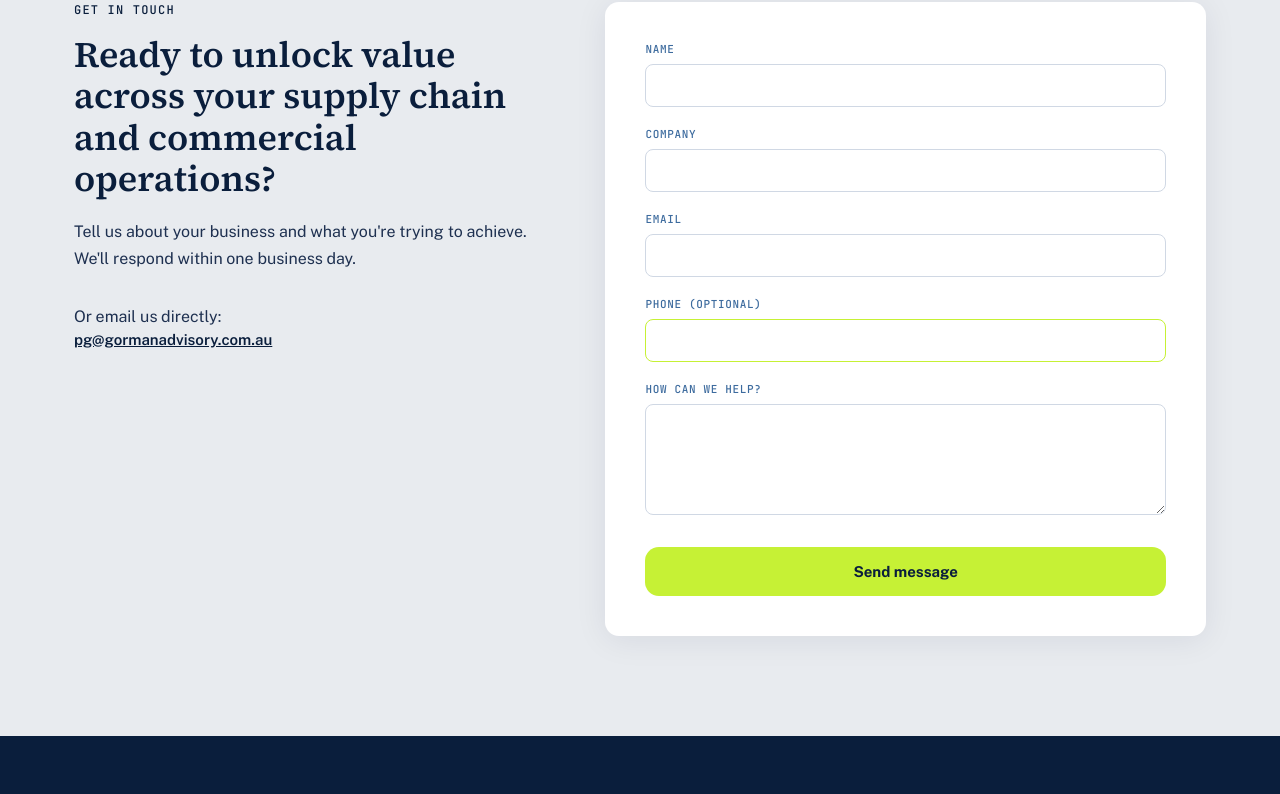
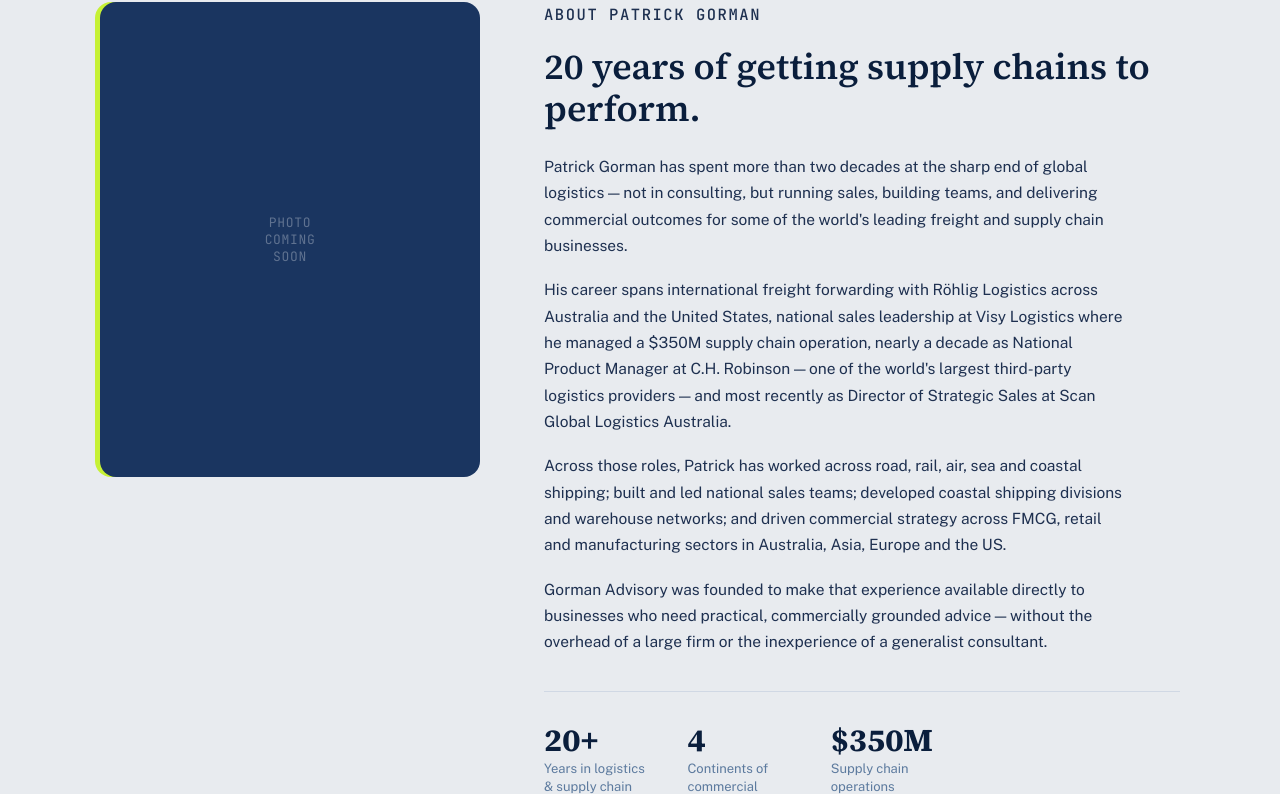
Before and after one commit to aegooding/gorman-advisory, a website: page index.html in a window 1280 px wide. Shown: the part 3830-4624 px from the top of the page. Drawn offline with nearby package versions, Linux system fonts and the light colour scheme.

Commit message:
Add founder bio section with placeholder photo

```diff
--- a/index.html
+++ b/index.html
@@ -387,6 +387,127 @@
     margin-bottom: 20px;
   }
 
+  /* ===== ABOUT ===== */
+  #about {
+    background: var(--coolgrey);
+    padding: 100px 32px;
+  }
+
+  .about-inner {
+    max-width: 1080px;
+    margin: 0 auto;
+    display: grid;
+    grid-template-columns: 380px 1fr;
+    gap: 64px;
+    align-items: start;
+  }
+
+  .about-image {
+    position: sticky;
+    top: 100px;
+  }
+
+  .photo-placeholder {
+    width: 100%;
+    aspect-ratio: 4/5;
+    background: var(--dark-card);
+    border-radius: 16px;
+    box-shadow: -5px 0 0 var(--lime);
+    display: flex;
+    align-items: center;
+    justify-content: center;
+    color: rgba(255,255,255,0.3);
+    font-family: 'JetBrains Mono', monospace;
+    font-size: 13px;
+    text-align: center;
+    letter-spacing: 0.05em;
+    text-transform: uppercase;
+  }
+
+  /* When photo is ready, replace .photo-placeholder with: */
+  /*
+  .about-photo {
+    width: 100%;
+    aspect-ratio: 4/5;
+    object-fit: cover;
+    object-position: center top;
+    border-radius: 16px;
+    box-shadow: -5px 0 0 var(--lime);
+  }
+  */
+
+  .about-text h2 {
+    font-family: 'Source Serif 4', serif;
+    font-weight: 600;
+    font-size: clamp(26px, 3.5vw, 36px);
+    color: var(--midnight);
+    line-height: 1.15;
+    margin: 12px 0 24px;
+  }
+
+  .about-text p {
+    font-size: 15.5px;
+    line-height: 1.7;
+    color: var(--ink);
+    margin-bottom: 18px;
+    max-width: 62ch;
+  }
+
+  .about-credentials {
+    display: flex;
+    gap: 32px;
+    margin-top: 36px;
+    padding-top: 32px;
+    border-top: 1px solid var(--line);
+    flex-wrap: wrap;
+  }
+
+  .credential {
+    display: flex;
+    flex-direction: column;
+    gap: 4px;
+  }
+
+  .credential-figure {
+    font-family: 'Source Serif 4', serif;
+    font-weight: 700;
+    font-size: 32px;
+    color: var(--midnight);
+    line-height: 1;
+  }
+
+  .credential-label {
+    font-family: 'Public Sans', sans-serif;
+    font-size: 13px;
+    color: #5C7A9E;
+    max-width: 14ch;
+    line-height: 1.4;
+  }
+
+  /* Mobile */
+  @media (max-width: 1024px) {
+    .about-inner {
+      grid-template-columns: 1fr;
+      gap: 40px;
+    }
+    .about-image {
+      position: static;
+      max-width: 320px;
+    }
+    #about {
+      padding: 72px 24px;
+    }
+  }
+
+  @media (max-width: 640px) {
+    .about-credentials {
+      gap: 24px;
+    }
+    .credential-figure {
+      font-size: 26px;
+    }
+  }
+
   /* ===== CONTACT ===== */
   .contact-wrap {
     display: flex;
@@ -682,6 +803,38 @@
   </div>
 </section>
 
+<section id="about">
+  <div class="about-inner">
+    <div class="about-image">
+      <div class="photo-placeholder">
+        <span>Photo<br>coming<br>soon</span>
+      </div>
+    </div>
+    <div class="about-text">
+      <p class="eyebrow">About Patrick Gorman</p>
+      <h2>20 years of getting supply chains to perform.</h2>
+      <p>Patrick Gorman has spent more than two decades at the sharp end of global logistics — not in consulting, but running sales, building teams, and delivering commercial outcomes for some of the world's leading freight and supply chain businesses.</p>
+      <p>His career spans international freight forwarding with Röhlig Logistics across Australia and the United States, national sales leadership at Visy Logistics where he managed a $350M supply chain operation, nearly a decade as National Product Manager at C.H. Robinson — one of the world's largest third-party logistics providers — and most recently as Director of Strategic Sales at Scan Global Logistics Australia.</p>
+      <p>Across those roles, Patrick has worked across road, rail, air, sea and coastal shipping; built and led national sales teams; developed coastal shipping divisions and warehouse networks; and driven commercial strategy across FMCG, retail and manufacturing sectors in Australia, Asia, Europe and the US.</p>
+      <p>Gorman Advisory was founded to make that experience available directly to businesses who need practical, commercially grounded advice — without the overhead of a large firm or the inexperience of a generalist consultant.</p>
+      <div class="about-credentials">
+        <div class="credential">
+          <span class="credential-figure">20+</span>
+          <span class="credential-label">Years in logistics & supply chain</span>
+        </div>
+        <div class="credential">
+          <span class="credential-figure">4</span>
+          <span class="credential-label">Continents of commercial experience</span>
+        </div>
+        <div class="credential">
+          <span class="credential-figure">$350M</span>
+          <span class="credential-label">Supply chain operations managed</span>
+        </div>
+      </div>
+    </div>
+  </div>
+</section>
+
 <section class="section-coolgrey" id="contact">
   <div class="container">
     <div class="contact-wrap reveal">
```
